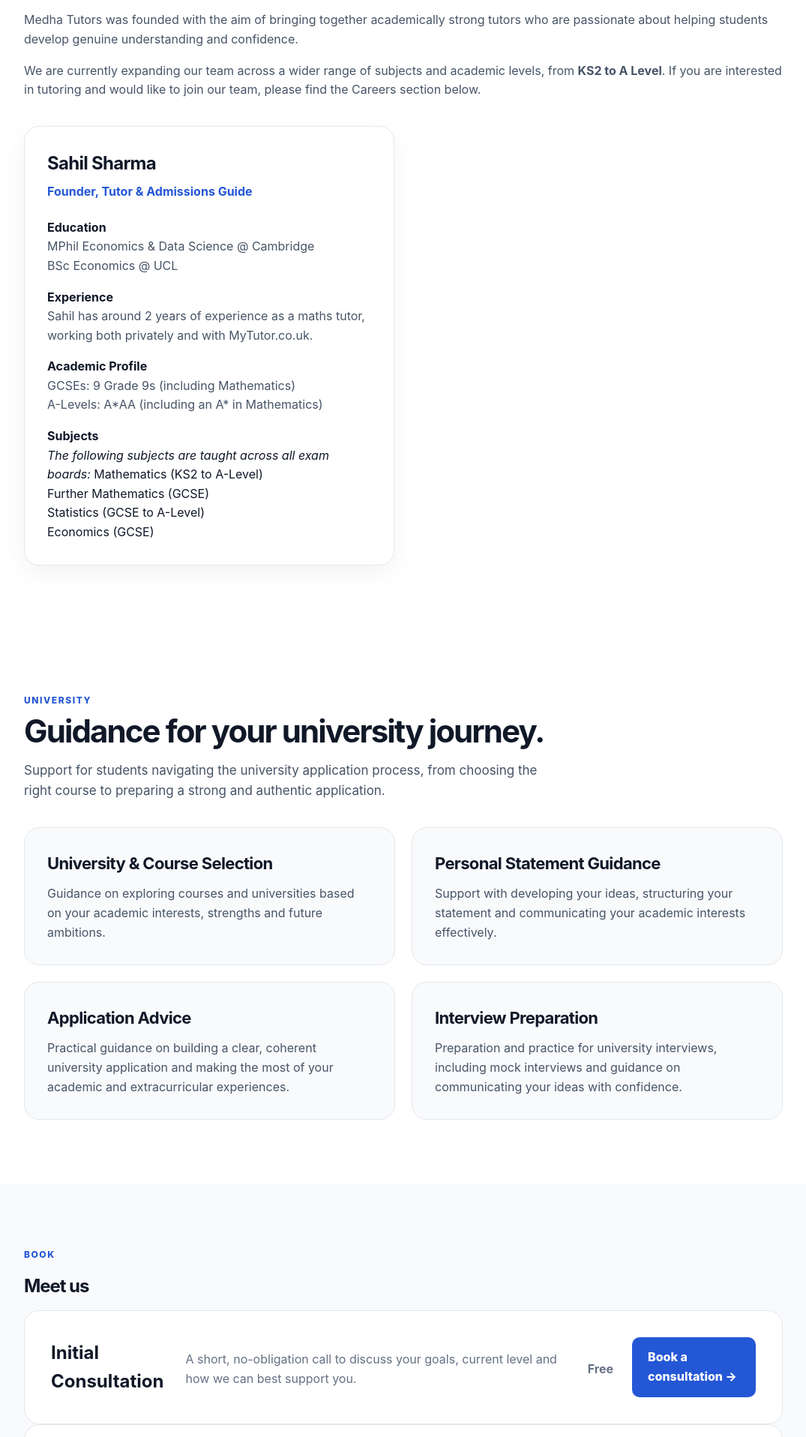
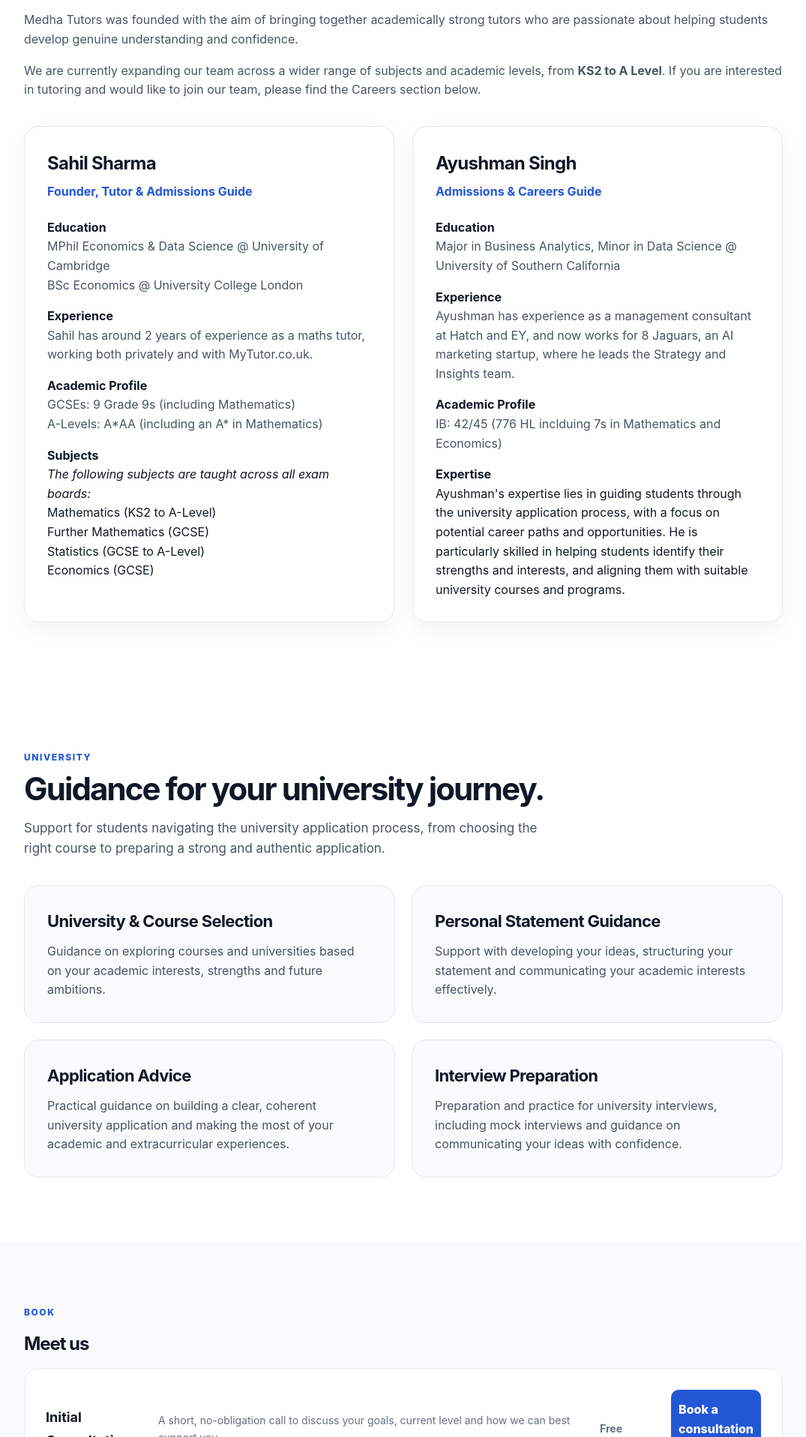
Before and after one commit to sahilsharma81067-beep/Medha-Tutors, a FastAPI app: page / in a window 1280 px wide. Shown: the part 2744-4660 px from the top of the page at 75% size, without its empty margins (102-1177 px from the left). Run offline with FastAPI, Linux system fonts and the light colour scheme.

Commit message:
Ayush added

```diff
--- a/app/static/css/style.css
+++ b/app/static/css/style.css
@@ -92,9 +92,44 @@ section{padding:85px 0}
 #careers p {
     color: #475467;
 }
-.booking-card{padding:35px;display:flex;justify-content:space-between;align-items:center;gap:25px}
-.booking-card h3{margin:0;font-size:24px}
-.booking-card p{color:var(--muted);margin:5px 0 0}
+.booking-card {
+    display: grid;
+    grid-template-columns: 125px minmax(0, 1fr) 70px 120px;
+    column-gap: 25px;
+    align-items: center;
+
+    background: #fff;
+    border: 1px solid var(--line);
+    border-radius: 20px;
+
+    padding: 28px;
+    margin-top: 0;
+}
+
+.booking-card h3 {
+    margin: 0;
+    font-size: 18px;
+    line-height: 1.7;
+}
+
+.booking-card p {
+    margin: 0;
+    color: var(--muted);
+    font-size: 14px;
+    line-height: 1.6;
+}
+
+.booking-card .booking-price {
+    color: var(--text);
+    white-space: nowrap;
+    text-align: right;
+}
+
+.booking-card .button {
+    width: 120px;
+    min-height: 64px;
+    text-align: left;
+}
 footer{background:var(--navy);color:#c8d2e5;padding:27px 0;font-size:13px}
 .footer-inner{display:flex;justify-content:space-between}
 @media(max-width:800px){
--- a/app/templates/index.html
+++ b/app/templates/index.html
@@ -12,13 +12,29 @@
     <div class="nav-inner">
       <a class="brand" href="/">Medha Tutors</a>
       <div class="nav-links">
-        <a href="#about">About</a>
-        <a href="#feedback">Feedback</a>
-        <a href="#ourteam">Our Team</a>
-        <a href="#university">University</a>
-        <a class="nav-button" href="#booking">Book</a>
-        <a href="#careers">Careers</a>
-      </div>
+
+    <div class="dropdown">
+        <div class="nav-links">
+
+    <div class="dropdown">
+        <button class="dropdown-button">
+            Menu <span>▾</span>
+        </button>
+
+        <div class="dropdown-menu">
+            <a href="#about">About</a>
+            <a href="#feedback">Student Feedback</a>
+            <a href="#ourteam">Our Team</a>
+            <a href="#university">University Admissions</a>
+            <a href="#booking">Book a Lesson</a>
+            <a href="#careers">Careers</a>
+        </div>
+    </div>
+
+    <a href="#booking" class="nav-button">Book a Lesson</a>
+
+</div>
+</div>
     </div>
   </nav>
 
@@ -172,8 +188,8 @@
 
                     <p>
                         <strong>Education</strong><br>
-                        MPhil Economics & Data Science @ Cambridge
-                        <br> BSc Economics @ UCL
+                        MPhil Economics & Data Science @ University of Cambridge
+                        <br> BSc Economics @ University College London
                     </p>
                     <p>
                         <strong>Experience</strong><br>
@@ -186,13 +202,36 @@
                         <br> A-Levels: A*AA (including an A* in Mathematics)
                     <p></p>
                         <strong>Subjects</strong><br>
-                        <i>The following subjects are taught across all exam boards:</i>
+                        <i>The following subjects are taught across all exam boards:</i><br>
                         Mathematics (KS2 to A-Level) <br>
                         Further Mathematics (GCSE) <br>
                         Statistics (GCSE to A-Level) <br>
                         Economics (GCSE)
                 </div>
+            </div>
+           <div class="team-card">
+                <div class="team-card-content">
+                    <h3>Ayushman Singh</h3>
 
+                    <p class="team-role">Admissions & Careers Guide</p>
+
+                    <p>
+                        <strong>Education</strong><br>
+                        Major in Business Analytics, Minor in Data Science @ University of Southern California
+                    </p>
+                    <p>
+                        <strong>Experience</strong><br>
+                        Ayushman has experience as a management consultant at Hatch and EY,
+                        and now works for 8 Jaguars, an AI marketing startup, where he leads the Strategy and Insights team.
+                    </p>
+                    <p>
+                        <strong>Academic Profile</strong><br>
+                        IB: 42/45 (776 HL inclduing 7s in Mathematics and Economics)
+                    <p></p>
+                        <strong>Expertise</strong><br>
+                        Ayushman's expertise lies in guiding students through the university application process, with a
+                        focus on potential career paths and opportunities. He is particularly skilled in helping students identify their strengths and interests, and aligning them with suitable university courses and programs.
+                </div>
       </section>
       <section id="university" class="university">
     <div class="container">
```
Also changed, not shown: other parts of app/static/css/style.css (+85 -0 lines).
